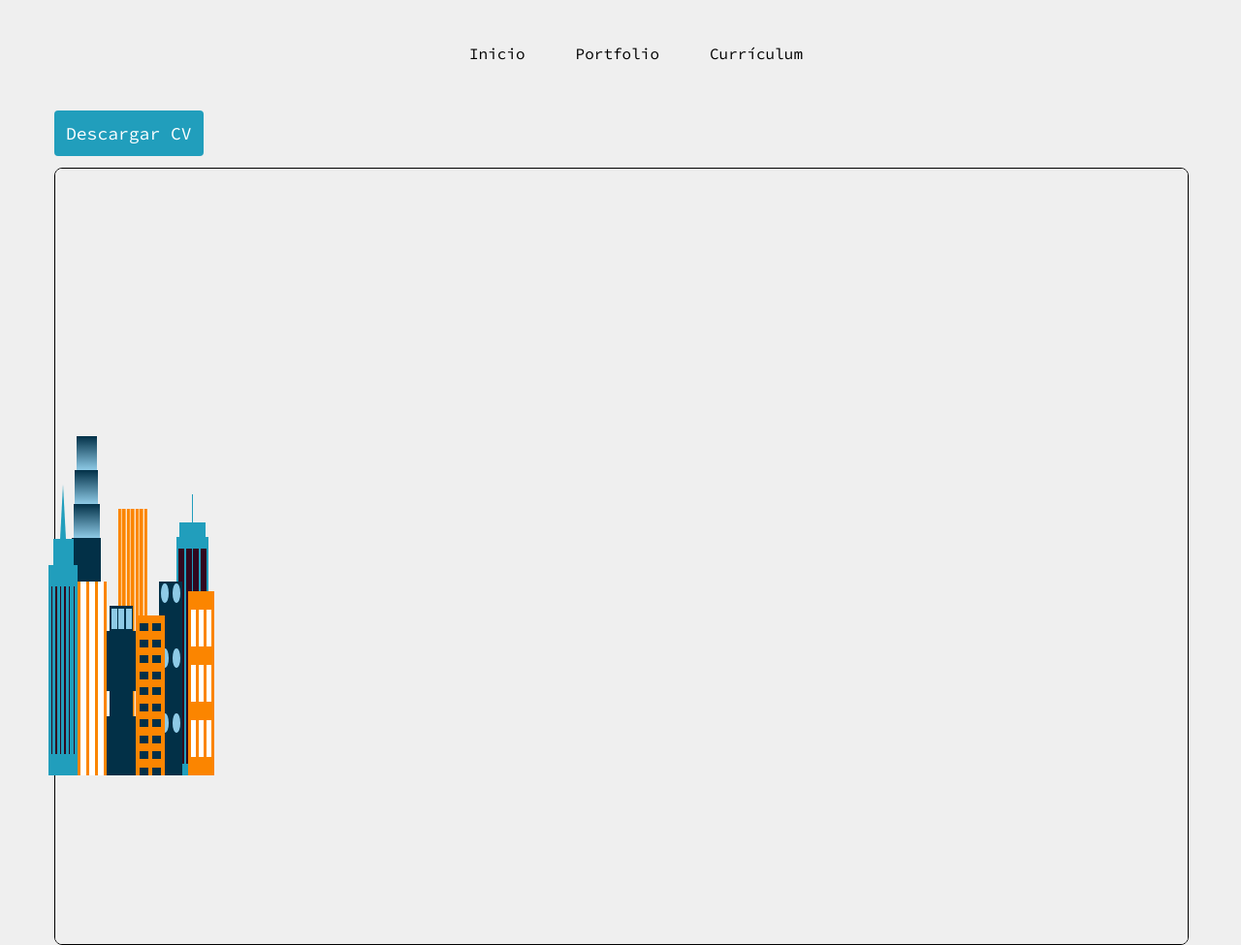
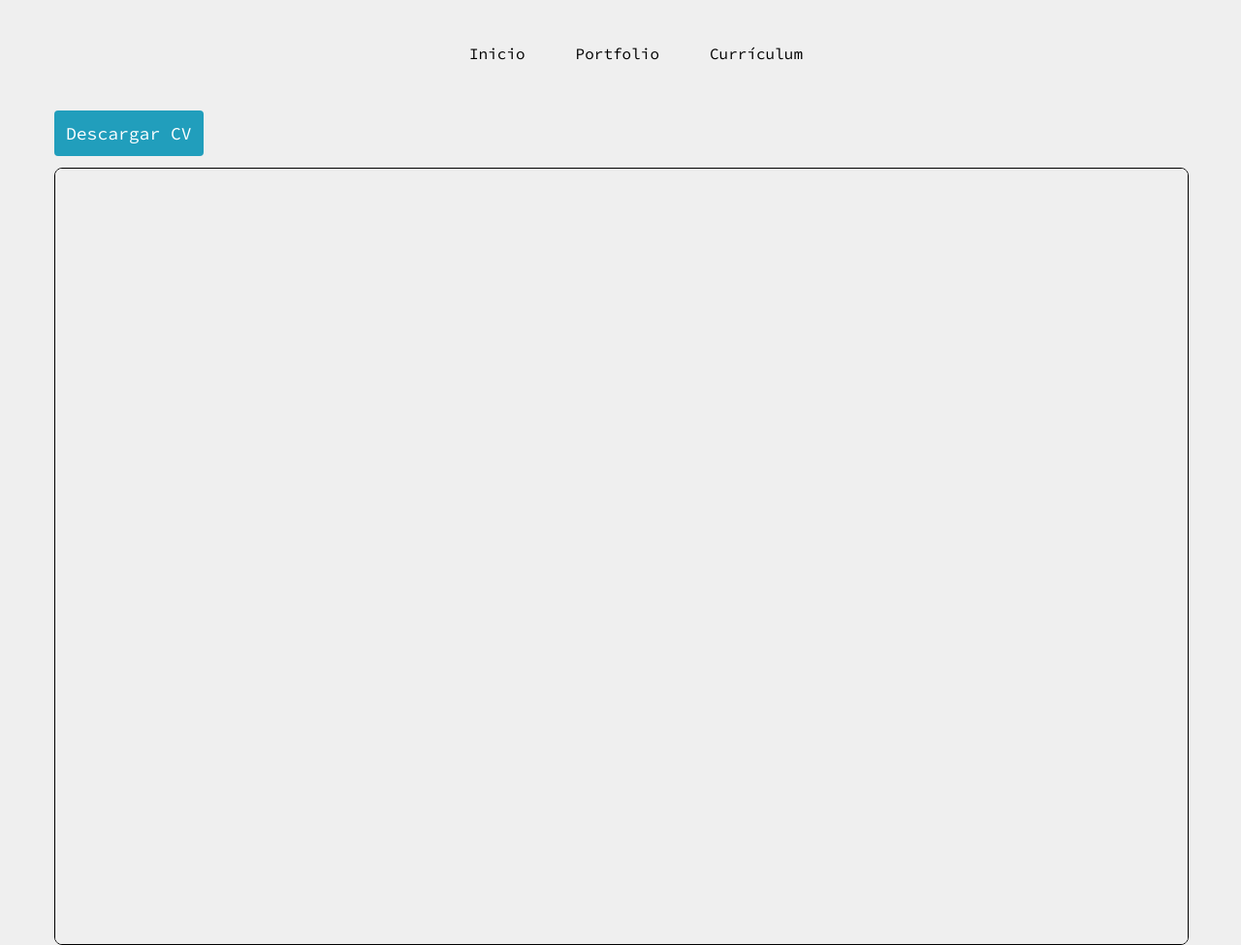
Before and after one commit to rafaelmon14/portfolio, a Gatsby site: page /about in a window 1280 px wide. Shown: the whole page at 97% size. Built offline with nearby package versions, Linux system fonts and the light colour scheme; Gatsby itself is replaced by a stand-in of ours; a web font is replaced by a local one.

Commit message:
fix figura-url

```diff
--- a/src/components/Layout.js
+++ b/src/components/Layout.js
@@ -6,8 +6,9 @@ import { graphql, Link } from "gatsby"
 
 export default function Layout({children}) {
   const location = useLocation();
-  const currentPath = location.pathname.replace(/\/$/, "");
-  const hideFigureOnPages = ["portfolio/projects", "portfolio/about", "portfolio/projects"]
+  const basePath = typeof __Base_PATH__ !== "undefined" ? __BASE_PATH__: "";
+  const currentPath = location.pathname.replace(basePath, "").replace(/\/$/, "");
+  const hideFigureOnPages = ["/projects", "/about", "/projects"]
   return (
     <div className='layout'>
         <Navbar/>
```
